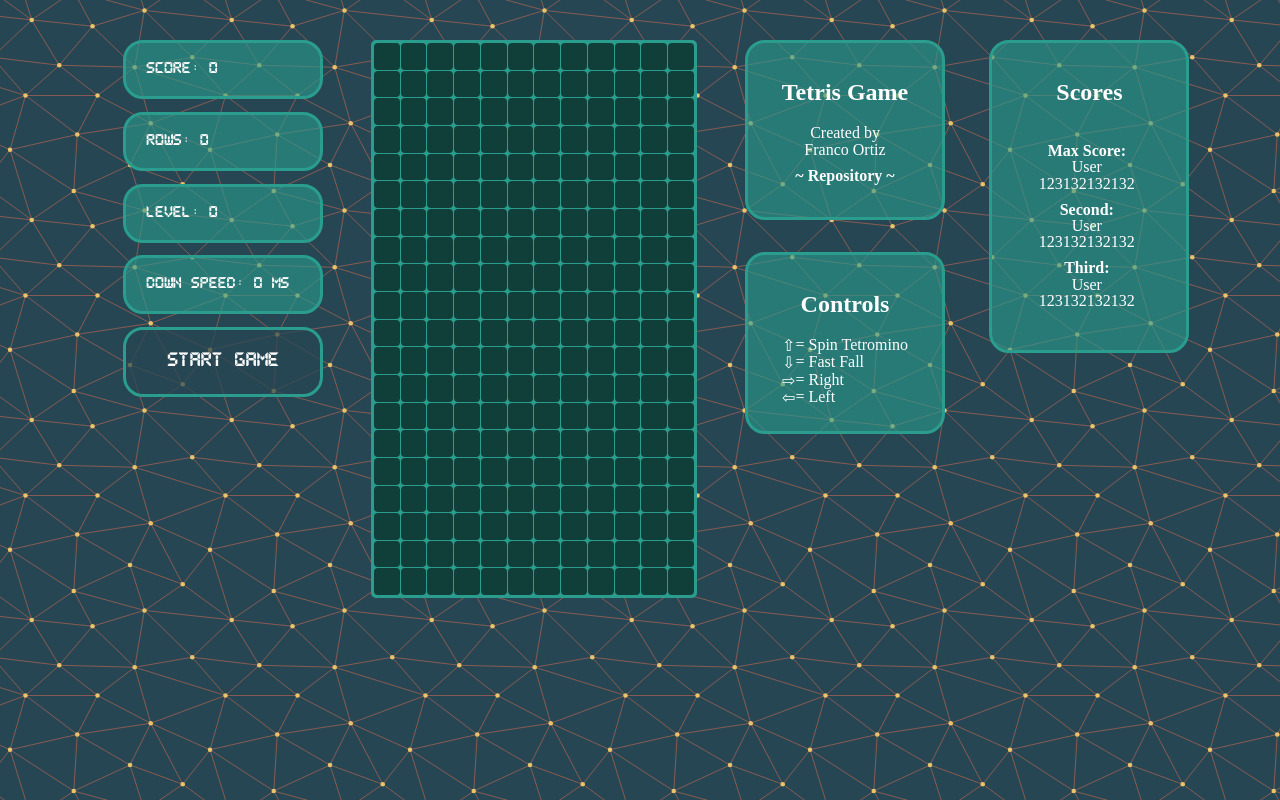
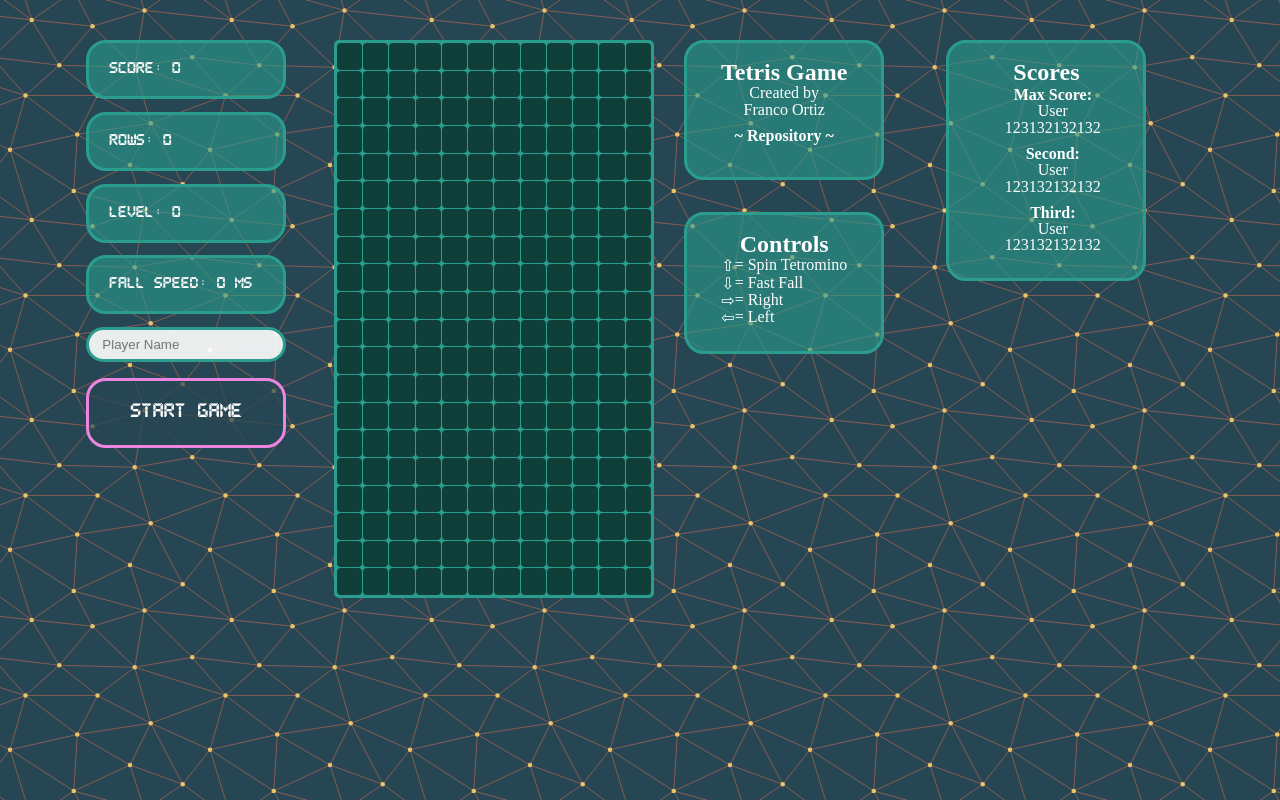
Before and after one commit to Pakvothe/ReactTetris, a React (Create React App) app: page / in a window 1280 px wide. Built offline with nearby package versions, Linux system fonts and the light colour scheme.

Commit message:
implemented user

```diff
--- a/package.json
+++ b/package.json
@@ -7,6 +7,7 @@
 		"@testing-library/jest-dom": "^5.11.6",
 		"@testing-library/react": "^11.2.2",
 		"@testing-library/user-event": "^12.2.2",
+		"axios": "^0.21.1",
 		"react": "^17.0.1",
 		"react-dom": "^17.0.1",
 		"react-redux": "^7.2.2",
--- /dev/null
+++ b/src/components/Score.js
@@ -0,0 +1,29 @@
+import React from 'react'
+
+const Score = () => {
+	return (
+		<>
+			<div className='info_container'>
+				<ul>
+					<li>
+						<label>Max Score:</label>
+						<p>User</p>
+						<p>123132132132</p>
+					</li>
+					<li>
+						<label>Second:</label>
+						<p>User</p>
+						<p>123132132132</p>
+					</li>
+					<li>
+						<label>Third:</label>
+						<p>User</p>
+						<p>123132132132</p>
+					</li>
+				</ul>
+			</div>
+		</>
+	)
+}
+
+export default Score;
--- a/src/components/StartButton.js
+++ b/src/components/StartButton.js
@@ -1,7 +1,7 @@
 import React, { useState } from 'react';
 import styled from 'styled-components';
 
-const StyledStartButton = styled.button`
+export const StyledStartButton = styled.button`
 	box-sizing: border-box;
 	margin-bottom: 1em;
 	padding: 1.5em;
@@ -15,9 +15,14 @@
 	outline: none;
 	cursor: pointer;
 	transition: background .2s ease-in-out;
+	margin-top: 1em;
 
 	&:hover{
 		background: #2a9d8f;
+	}
+
+	&.btn-sec{
+		border: 3px solid #ec85e1;
 	}
 `;
 
--- a/src/components/Tetris.js
+++ b/src/components/Tetris.js
@@ -1,8 +1,10 @@
-import React from 'react';
+import React, { useEffect, useState } from 'react';
 import { useSelector, useDispatch } from 'react-redux';
 
 import { createStage, checkCollision } from '../gameHelpers';
 import { StyledTetrisWrapper, StyledTetris } from './styles/StyledTetris';
+import { StyledStartButton } from './StartButton';
+
 import Zoom from 'react-reveal/Zoom';
 
 // Custom Hooks
@@ -10,18 +12,19 @@
 import { usePlayer } from '../hooks/usePlayer';
 import { useStage } from '../hooks/useStage';
 import { useGameStatus } from '../hooks/useGameStatus';
-import { setDropTime, setGameOver } from '../redux/actions ';
+import { setDropTime, setGameOver, setCurrentPlayer } from '../redux/actions ';
 
 // Components
 import Stage from './Stage';
 import Display from './Display';
 import StartButton from './StartButton';
-import Player from './player';
+import Score from './Score';
 
 const Tetris = () => {
 	const dispatch = useDispatch();
 	const dropTime = useSelector(state => state.dropTime);
 	const gameOver = useSelector(state => state.gameOver);
+	const currentPlayer = useSelector(state => state.currentPlayer);
 
 	const [player, updatePlayerPos, resetPlayer, playerRotate] = usePlayer();
 	const [stage, setStage, rowsCleared] = useStage(player, resetPlayer);
@@ -97,6 +100,20 @@
 			}
 		}
 	};
+	const [input, setInput] = useState('');
+	console.log(currentPlayer)
+	const handleChange = (e) => {
+		console.log(e.target.value, 'asdasdas')
+		setInput(e.target.value);
+	}
+
+	const handleSubmit = (e) => {
+		e.preventDefault();
+		console.log(input, 'input')
+		dispatch(setCurrentPlayer(input));
+	}
+
+
 
 	return (
 		<StyledTetrisWrapper
@@ -130,8 +147,9 @@
 						<div className='info_container score_container'>
 							<aside className='box_info scores'>
 								<h2>Scores</h2>
-								<Player />
+								<Score />
 							</aside>
+
 						</div>
 					</div>
 				</Zoom>
@@ -145,14 +163,29 @@
 									<Display text={`Score: ${score}`} />
 									<Display text={`rows: ${rows}`} />
 									<Display text={`Level: ${level}`} />
-									<Display text={`Down Speed: ${Math.round(dropTime)} ms`} />
+									<Display text={`Fall Speed: ${Math.round(dropTime)} ms`} />
 								</div>
 							)}
-						<StartButton callback={startGame} />
+
+						<aside className='box_info' >
+							<form onSubmit={handleSubmit}>
+								{!currentPlayer ? (
+									<input className='user_input' onChange={handleChange} value={input} type='text' placeholder='Player Name' required />
+								) : (
+										<h2 className='user_name'>{currentPlayer}</h2>
+									)}
+								{input.length > 2 ? (
+
+									<StartButton type='submit' callback={startGame} />
+								) : (
+										<StyledStartButton className='btn-sec'>Start Game</StyledStartButton>
+									)}
+							</form>
+						</aside>
 					</aside>
 				</Zoom>
 			</StyledTetris>
-		</StyledTetrisWrapper>
+		</StyledTetrisWrapper >
 	);
 };
 
--- a/src/components/player.js
+++ /dev/null
@@ -1,27 +0,0 @@
-import React from 'react'
-
-const Player = () => {
-	return (
-		<div className='info_container'>
-			<ul>
-				<li>
-					<label>Max Score:</label>
-					<p>User</p>
-					<p>123132132132</p>
-				</li>
-				<li>
-					<label>Second:</label>
-					<p>User</p>
-					<p>123132132132</p>
-				</li>
-				<li>
-					<label>Third:</label>
-					<p>User</p>
-					<p>123132132132</p>
-				</li>
-			</ul>
-		</div>
-	)
-}
-
-export default Player;
--- a/src/components/styles/StyledDisplay.js
+++ b/src/components/styles/StyledDisplay.js
@@ -10,7 +10,7 @@
 	min-height: 30px;
 	width: 100%;
 	border-radius: 20px;
-	color: ${props => (props.gameOver ? 'red' : 'white')};
+	color: ${props => (props.gameOver ? '#ec85e1' : 'white')};
 	background-color: rgba(42, 157, 143,0.6);
 	font-family: Pixel, Arial, Helvetica, sans-serif;
 	font-size: 0.8rem;
--- a/src/components/styles/StyledTetris.js
+++ b/src/components/styles/StyledTetris.js
@@ -17,6 +17,20 @@
 	margin: 0 auto;
 	width: 100vw;
 
+	.user_name {
+		text-align: center;
+		color: #ec85e1;
+		letter-spacing: 1px;
+	}
+	.user_input {
+		width: 100%;
+		max-width: 200px;
+		border-radius: 20px;
+		background-color: rgba(255, 255, 255,0.9);
+		border: 3px solid #2a9d8f;
+		padding: 0.5em 1em;
+	}
+
 	.box_containers{
 		display: flex;
 		align-items: flex-start;
@@ -35,12 +49,11 @@
 		justify-content: space-between;
 		margin-left: 3em;
 		width: 100%;
+		align-items: center;
 
-		.score_container{
-			margin-left: -3em;
-		}
 		.scores{
 			margin-left: -1em;
+
 			label{
 				font-weight: 600;
 			}
@@ -50,7 +63,6 @@
 				flex-direction: column;
 				justify-content: space-between;
 				align-items: flex-start;
-				margin-left: -2em;
 				list-style: none;
 
 				li{
--- a/src/index.css
+++ b/src/index.css
@@ -1,3 +1,8 @@
+*{
+	margin: 0;
+	padding: 0;
+	box-sizing: border-box;
+}
 body {
 	margin: 0;
 	width: 100vw;
--- a/src/redux/actions /index.js
+++ b/src/redux/actions /index.js
@@ -1,6 +1,4 @@
-import { SET_GAME_OVER, SET_DROP_TIME } from '../constants';
-
-
+import { SET_GAME_OVER, SET_DROP_TIME, SET_CURRENT_PLAYER } from '../constants';
 
 export const setDropTime = (payload) => {
 	return {
@@ -14,3 +12,9 @@
 		payload
 	}
 }
+export const setCurrentPlayer = (payload) => {
+	return {
+		type: SET_CURRENT_PLAYER,
+		payload
+	}
+}
--- a/src/redux/constants.js
+++ b/src/redux/constants.js
@@ -1,2 +1,3 @@
 export const SET_DROP_TIME = 'SET_DROP_TIME';
 export const SET_GAME_OVER = 'SET_GAME_OVER';
+export const SET_CURRENT_PLAYER = 'SET_CURRENT_PLAYER';
--- a/src/redux/reducers/index.js
+++ b/src/redux/reducers/index.js
@@ -1,11 +1,13 @@
 import {
 	SET_DROP_TIME,
 	SET_GAME_OVER,
+	SET_CURRENT_PLAYER,
 } from '../constants';
 
 const initialState = {
 	dropTime: null,
 	gameOver: false,
+	currentPlayer: '',
 
 };
 
@@ -22,6 +24,11 @@
 				...state,
 				gameOver: action.payload
 			}
+		case SET_CURRENT_PLAYER:
+			return {
+				...state,
+				currentPlayer: action.payload
+			}
 
 		default: return state;
 	}
--- a/src/redux/store/index.js
+++ b/src/redux/store/index.js
@@ -1,10 +1,13 @@
-import { createStore, applyMiddleware } from 'redux';
+import { createStore, applyMiddleware, compose } from 'redux';
 import Reducer from '../reducers';
 import thunk from 'redux-thunk';
 
 const store = createStore(
 	Reducer,
-	applyMiddleware(thunk),
+	compose(
+		applyMiddleware(thunk),
+		window.__REDUX_DEVTOOLS_EXTENSION__ && window.__REDUX_DEVTOOLS_EXTENSION__()
+	)
 );
 
 export default store;
```
Also changed, not shown: 1 other file (tests, documents, lock files or other folders).
